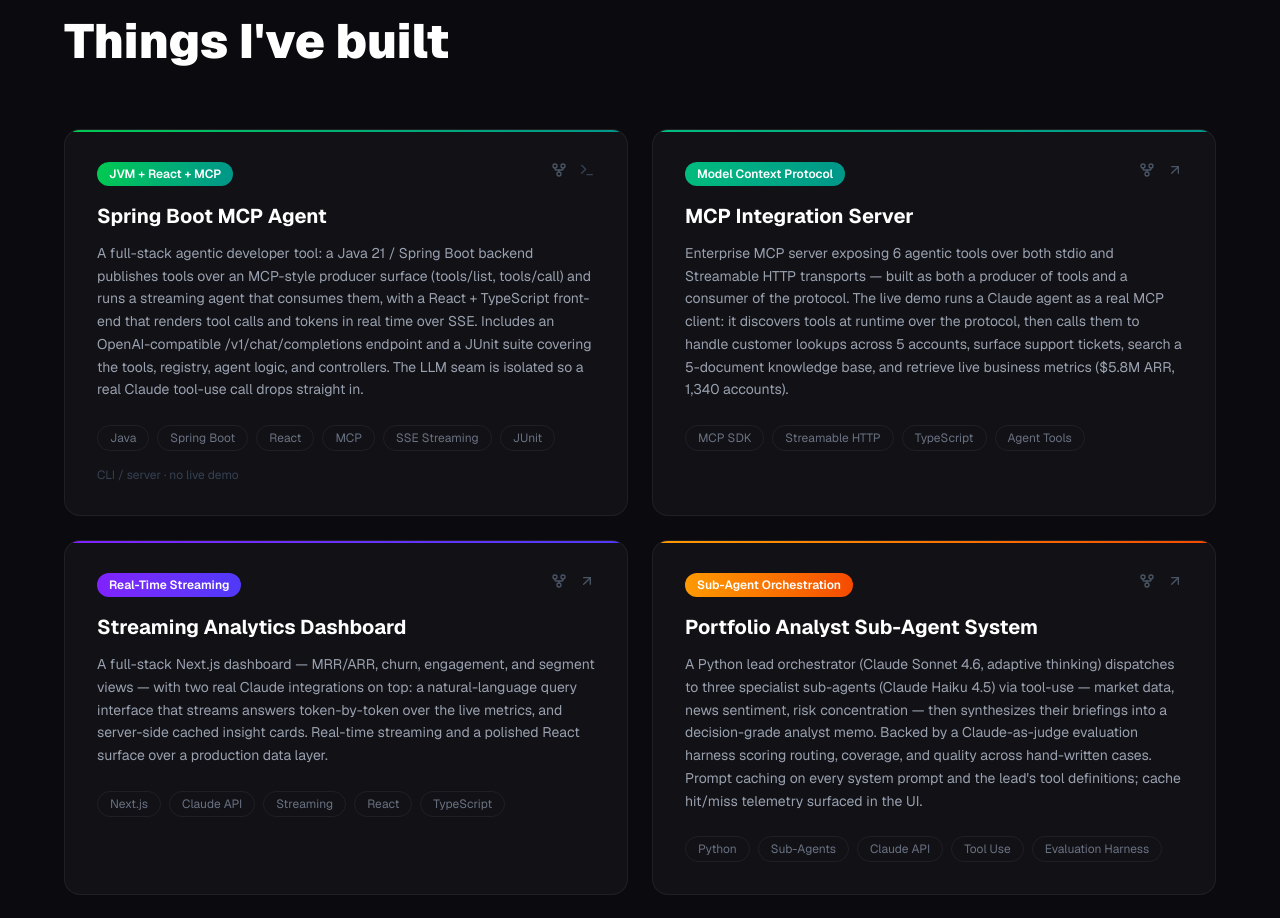
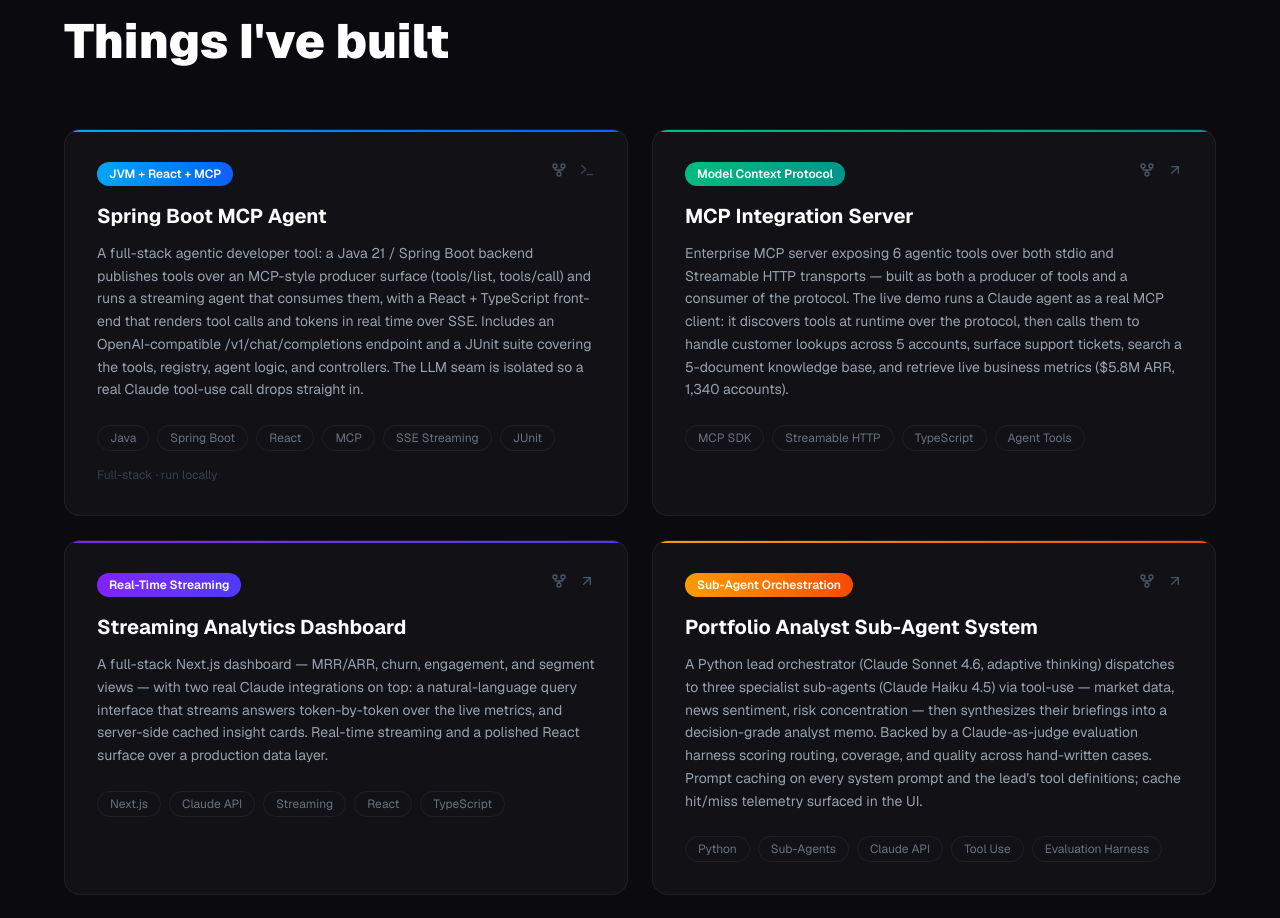
Before and after one commit to Gramman87/portfolio, a Next.js app: page / in a window 1280 px wide. Shown: the part 2885-3803 px from the top of the page. Built offline with nearby package versions, Linux system fonts and the light colour scheme.

Commit message:
Apply code-review fixes
- Fix inaccurate lead-card caption (CLI/server -> Full-stack, run locally)
- Distinguish lead project gradient from adjacent MCP card (sky/blue)

```diff
--- a/components/Projects.tsx
+++ b/components/Projects.tsx
@@ -63,7 +63,7 @@
                   <p className="text-xs text-gray-700 mt-4">Past work · no public repo</p>
                 )}
                 {!p.link && p.github && (
-                  <p className="text-xs text-gray-700 mt-4">CLI / server · no live demo</p>
+                  <p className="text-xs text-gray-700 mt-4">Full-stack · run locally</p>
                 )}
               </div>
             </div>
--- a/lib/content.ts
+++ b/lib/content.ts
@@ -4,7 +4,7 @@
     description:
       "A full-stack agentic developer tool: a Java 21 / Spring Boot backend publishes tools over an MCP-style producer surface (tools/list, tools/call) and runs a streaming agent that consumes them, with a React + TypeScript front-end that renders tool calls and tokens in real time over SSE. Includes an OpenAI-compatible /v1/chat/completions endpoint and a JUnit suite covering the tools, registry, agent logic, and controllers. The LLM seam is isolated so a real Claude tool-use call drops straight in.",
     tags: ["Java", "Spring Boot", "React", "MCP", "SSE Streaming", "JUnit"],
-    color: "from-green-500 to-teal-600",
+    color: "from-sky-500 to-blue-600",
     highlight: "JVM + React + MCP",
     link: null,
     github: "https://github.com/Gramman87/spring-mcp-agent",
```
